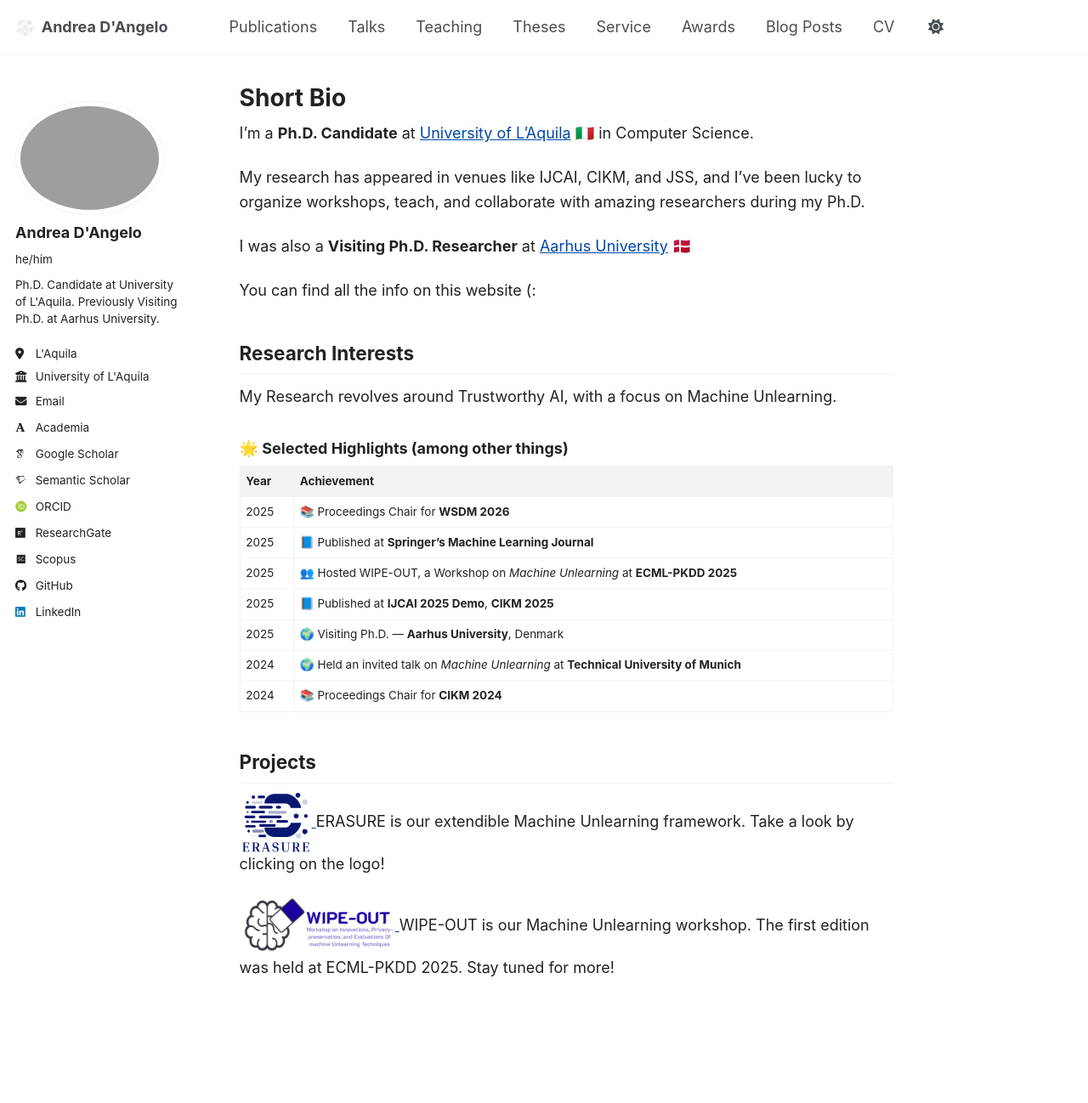
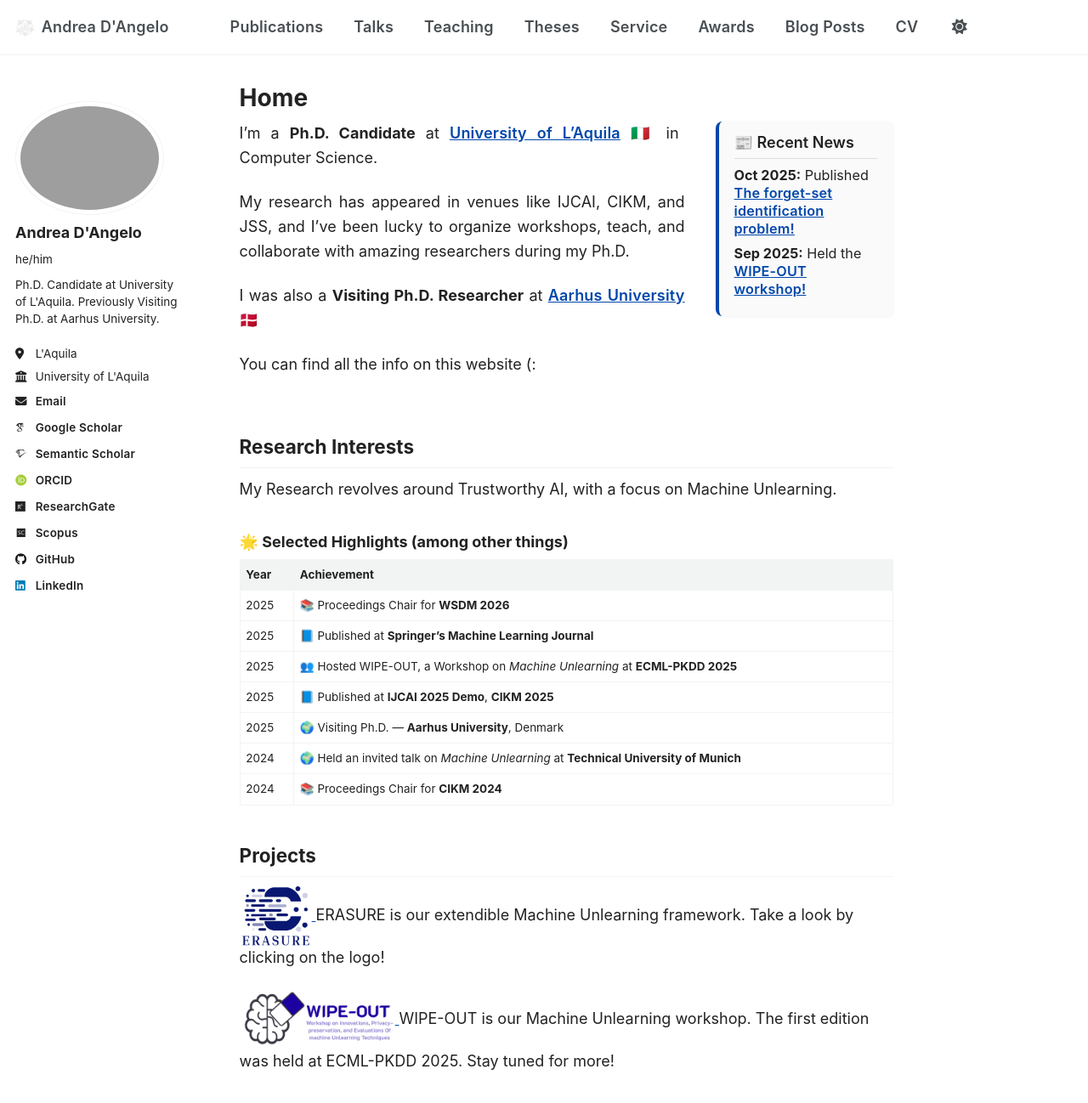
Before and after one commit to dangeloandrea14/dangeloandrea14.github.io, a Jekyll site: the page built from _pages/about.md, in a window 1280 px wide and 1400 px high. Shown: the top 1298 px of the window at 85% size. Built offline with Jekyll 4.4.1, drawn with Linux system fonts in a browser that asks for light colours; some web fonts are replaced; a script that is not in the unit is left out; comment, search, counter and statistics services are not loaded.

Commit message:
newsbox and fonts

```diff
--- a/_config.yml
+++ b/_config.yml
@@ -24,7 +24,7 @@ author:
   email            : "andrea.dangelo6@graduate.univaq.it"
 
   # Academic websites
-  academia         : "andrea-dangelo.com"
+  academia         : #
   arxiv            : # URL - Update with the correct link to your profile
   googlescholar    : "https://scholar.google.com/citations?user=9WIwwWwAAAAJ"
   inspire-hep      : # URL
--- /dev/null
+++ b/_includes/news.html
@@ -0,0 +1,7 @@
+<div class="news-box">
+  <h3>📰 Recent News</h3>
+  <ul class="news-list">
+    <li><strong>Oct 2025:</strong> Published <a href="{{ '/publications/' | relative_url }}">The forget-set identification problem!</a></li>
+    <li><strong>Sep 2025:</strong> Held the <a href="{{ '/service/' | relative_url }}">WIPE-OUT workshop!</a></li>
+  </ul>
+</div>
--- a/_pages/about.md
+++ b/_pages/about.md
@@ -1,23 +1,29 @@
 ---
 permalink: /
-title: "Short Bio"
+title: "Home"
 author_profile: true
 redirect_from:
   - /about/
   - /about.html
 ---
 
+<div class="home-container">
+  <div class="main-bio" markdown="1">
 
-I’m a **Ph.D. Candidate** at  [University of L’Aquila](https://www.univaq.it/en/) 🇮🇹  in Computer Science.
-
+I’m a **Ph.D. Candidate** at [University of L’Aquila](https://www.univaq.it/en/) 🇮🇹 in Computer Science.
 
 My research has appeared in venues like IJCAI, CIKM, and JSS, and I’ve been lucky to organize workshops, teach, and collaborate with amazing researchers during my Ph.D.
 
-
 I was also a **Visiting Ph.D. Researcher** at [Aarhus University](https://international.au.dk/) 🇩🇰
 
+You can find all the info on this website (:
 
-You can find all the info on this website (:
+  </div>
+
+  <div class="sidebar-right">
+    {% include news.html %}
+  </div>
+</div>
 
 
 **Research Interests**
@@ -37,7 +43,6 @@ My Research revolves around Trustworthy AI, with a focus on Machine Unlearning.
 | 2024 | 🌍 Held an invited talk on *Machine Unlearning* at **Technical University of Munich** |
 | 2024 | 📚 Proceedings Chair for **CIKM 2024** |
 
-
 **Projects**
 -----
 
--- a/assets/css/main.scss
+++ b/assets/css/main.scss
@@ -176,3 +176,83 @@ body {
   line-height: 1.6;
   color: var(--text-main);
 }
+
+/* --- Right-side News Widget --- */
+.home-container {
+  display: flex;
+  gap: 2rem;
+  align-items: flex-start;
+}
+
+.main-bio {
+  flex: 3;
+}
+
+.sidebar-right {
+  flex: 1.2;
+  max-width: 320px;
+}
+
+
+.news-box {
+  background: #fafafa;
+  border-left: 4px solid #0047ab;
+  padding: 0.8rem 1rem;
+  border-radius: 8px;
+  font-size: 0.9rem;
+  line-height: 1.3;
+  box-shadow: 0 1px 4px rgba(0,0,0,0.05);
+}
+
+.news-box h3 {
+  margin-top: 0;
+  font-size: 1rem;
+  font-weight: 600;
+  border-bottom: 1px solid #ddd;
+  padding-bottom: 0.4rem;
+}
+
+.news-list {
+  list-style: none;
+  margin: 0.5rem 0 0;
+  padding: 0;
+}
+
+.news-list li {
+  margin-bottom: 0.4rem;
+}
+
+/* Dark mode support */
+html[data-theme="dark"] .news-box {
+  background: #1f1f1f;
+  border-left-color: #7aa9ff;
+  color: #ddd;
+  box-shadow: 0 1px 4px rgba(0,0,0,0.4);
+}
+
+/* --- Justify short bio text --- */
+.main-bio {
+  text-align: justify;
+  text-justify: inter-word; /* makes word spacing more natural */
+  line-height: 1.6;
+}
+
+/* Optional: make links and headings stay readable */
+.main-bio a {
+  text-align: left;
+}
+
+.main-bio h1,
+.main-bio h2,
+.main-bio h3,
+.main-bio h4,
+.main-bio h5,
+.main-bio h6 {
+  text-align: left;
+}
+
+a {
+  font-family: "Inter", "Helvetica Neue", Arial, sans-serif !important;
+  font-weight: 600;
+  letter-spacing: 0.2px;
+}
```
Also changed, not shown: _posts/2025-10-25-what-is-machine-unlearning.md (+1 -0 lines).
